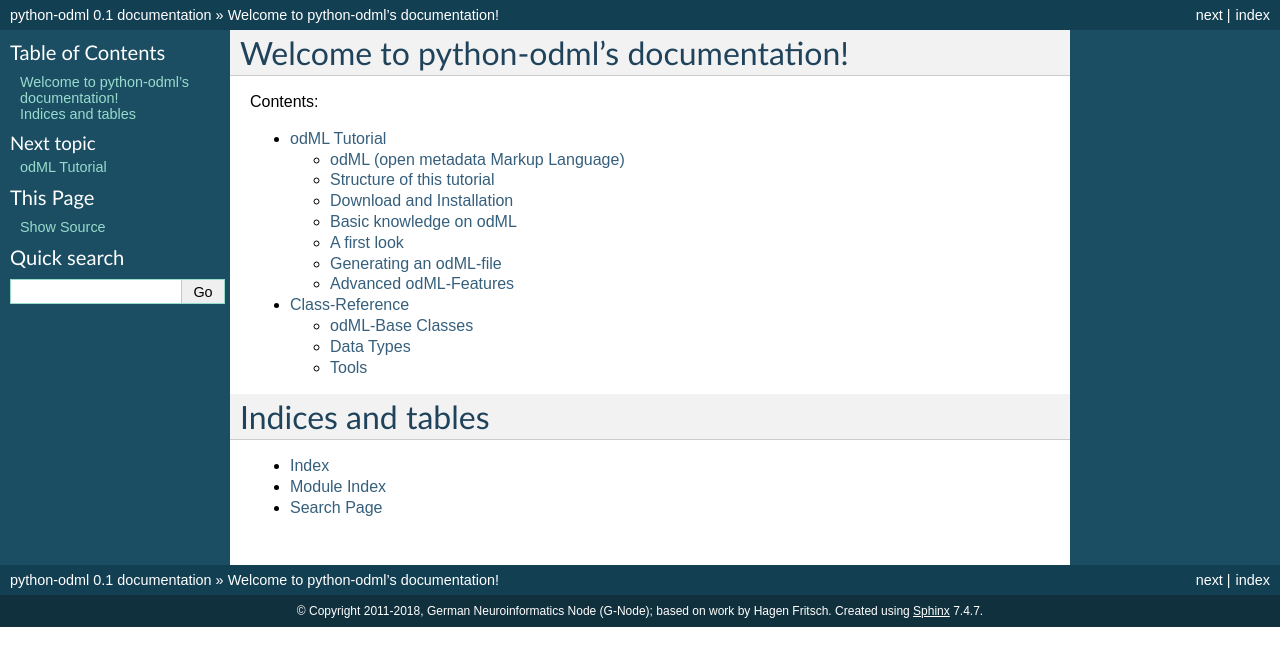
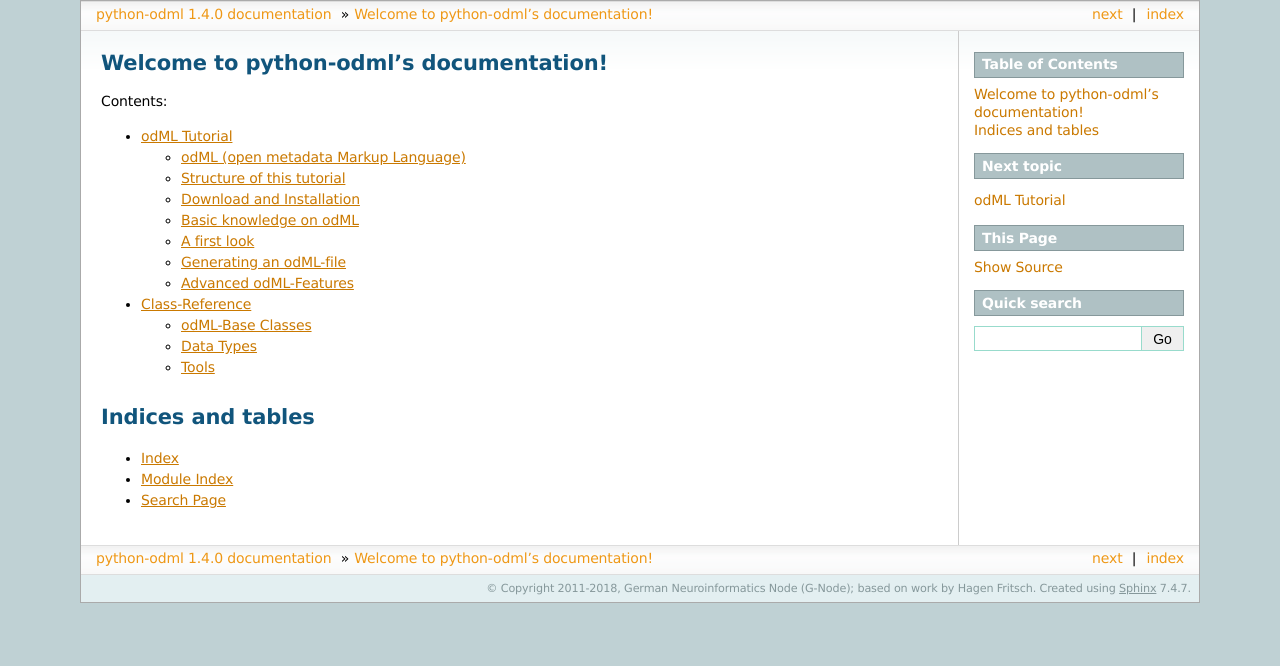
Before and after one commit to G-Node/python-odml, a Sphinx documentation site: the page built from doc/index.rst, in a window 1280 px wide. Shown: the top 666 px of the page. Built offline with Sphinx 7.4.7, drawn with Linux system fonts in a browser that asks for light colours.

Commit message:
[doc/conf] Update sphinx config

```diff
--- a/doc/conf.py
+++ b/doc/conf.py
@@ -69,9 +69,9 @@
 # built documents.
 #
 # The short X.Y version.
-version = '0.1'
+version = '1.4'
 # The full version, including alpha/beta/rc tags.
-release = '0.1'
+release = '1.4.0'
 
 # The language for content autogenerated by Sphinx. Refer to documentation
 # for a list of supported languages.
@@ -115,7 +115,7 @@
 
 # The theme to use for HTML and HTML Help pages.  Major themes that come with
 # Sphinx are currently 'default' and 'sphinxdoc'.
-html_theme = 'default'
+html_theme = 'sphinxdoc'
 
 # Theme options are theme-specific and customize the look and feel of a theme
 # further.  For a list of options available for each theme, see the
```
